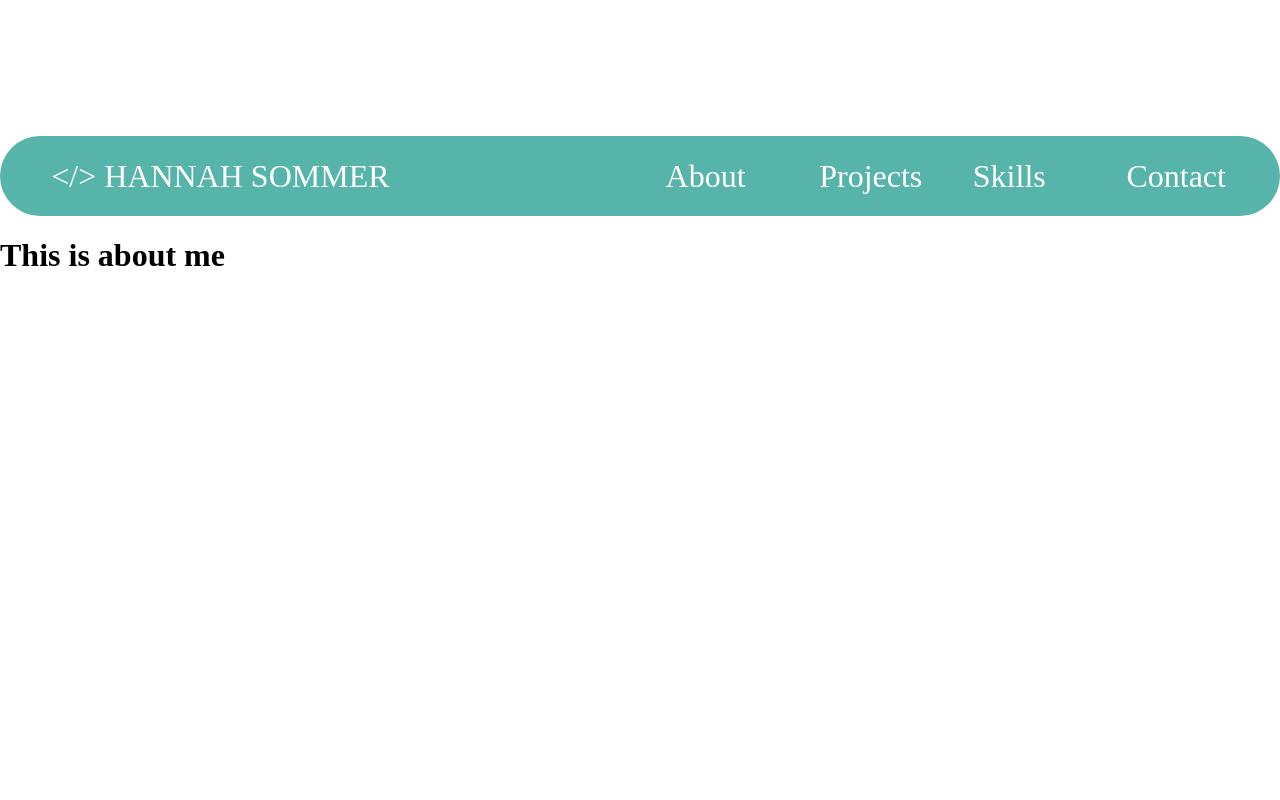
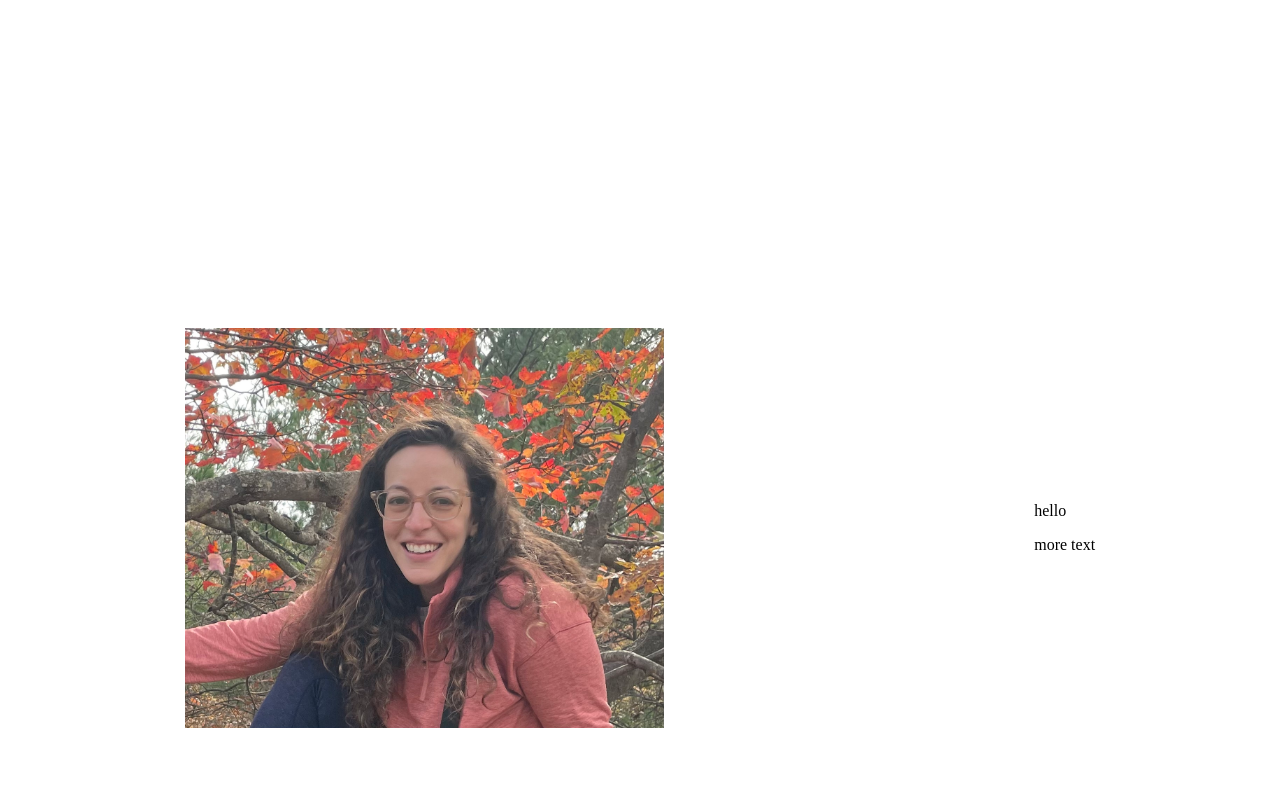
Before and after one commit to sommerh/sommerh.github.io, a React (Create React App) app: page / in a window 1280 px wide. Shown: the part 680-1480 px from the top of the page. Built offline with nearby package versions, Linux system fonts and the light colour scheme; a web font is replaced by a local one.

Commit message:
Add About template

```diff
--- a/src/components/About.js
+++ b/src/components/About.js
@@ -1,11 +1,15 @@
 import React from 'react';
 import NavBar from './NavBar';
+import headshot from '../headshot.jpg';
 
 const About = () => {
   return (
     <div id="about" className="segment">
-      <NavBar />
-      <h1>This is about me</h1>
+      <img src={headshot} id="headshot" alt="hiking-headshot" />
+      <div>
+        <p>hello</p>
+        <p>more text</p>
+      </div>
     </div>
   );
 };
--- a/src/index.css
+++ b/src/index.css
@@ -73,3 +73,16 @@ body {
   color: #FFFFFF;
   font-size: 4vh;
 }
+
+/* ABOUT ME COMPONENT */
+#about {
+  display: flex;
+  flex-direction: row;
+  align-items: center;
+  justify-content: space-around;
+}
+
+#headshot {
+  height: 50vh;
+  width: auto;
+}
```
Also changed, not shown: src/headshot.jpg (added).
